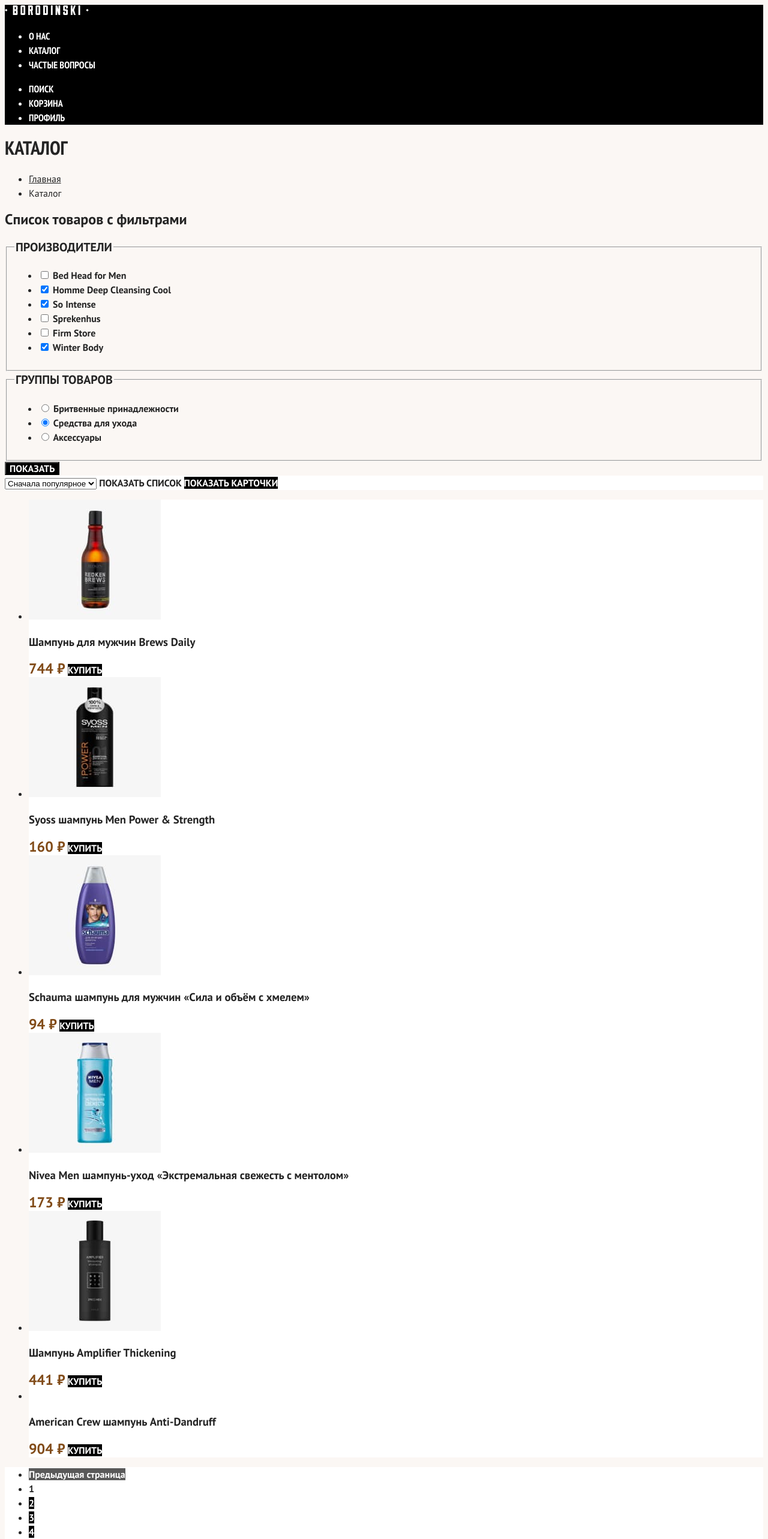
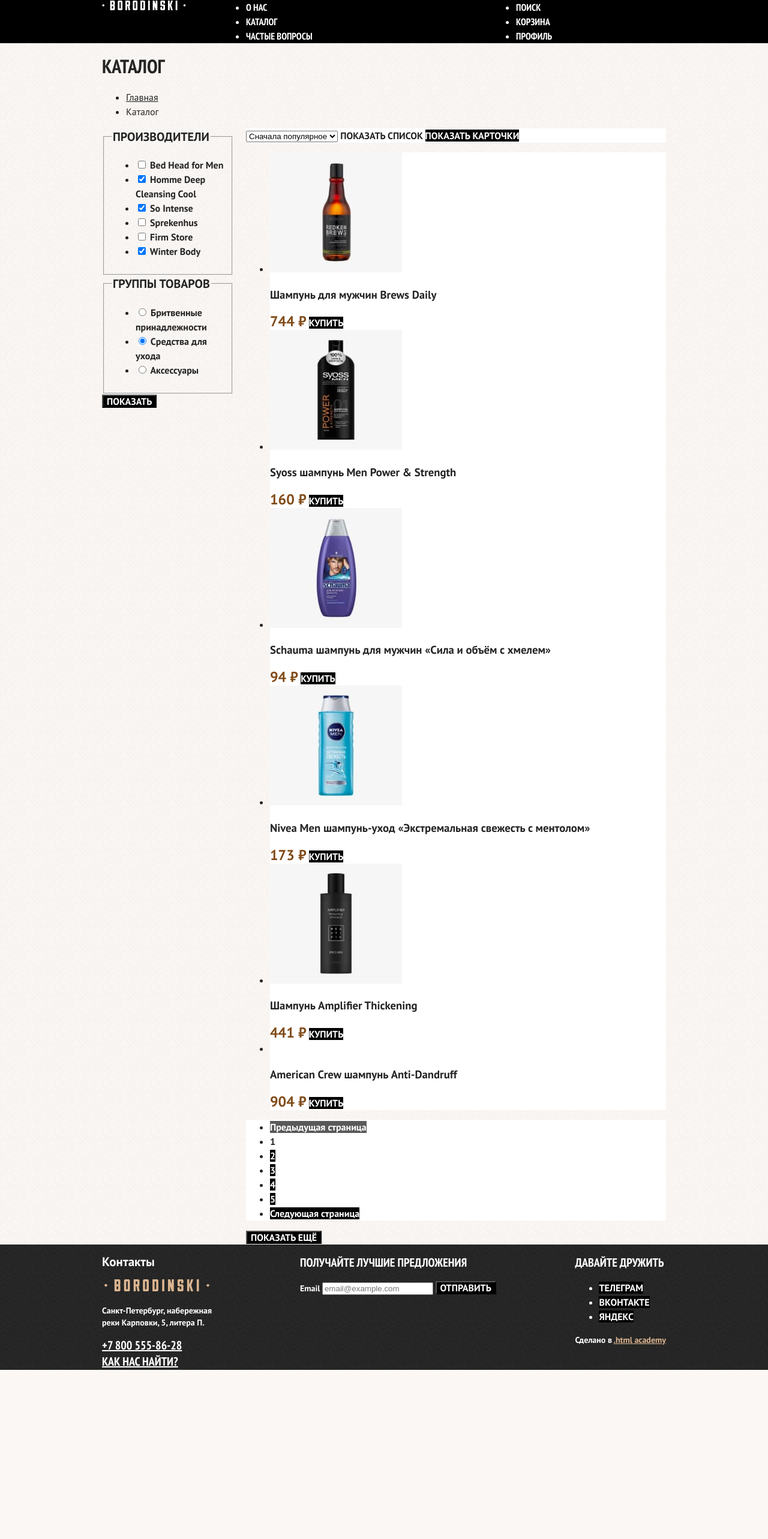
Before and after one commit to zarram89/htmlacademy-htmlcss-01-barbershop, a plain HTML site: page catalog.html in a window 1280 px wide. Shown: the top 2566 px of the page at 60% size. After the commit the page ends 2284 px from the top, so only its background shows below. Drawn offline with Linux system fonts and the light colour scheme.

Commit message:
feat: добавляет cетки страниц на флексах

```diff
--- a/catalog.html
+++ b/catalog.html
@@ -42,7 +42,8 @@
   </nav>
 </header>
 
-<main class="main-inner">
+<main class="main-inner main-container">
+  <div class="page-container">
     <!-- Шапка -->
     <header class="inner-header">
       <h1 class="inner-header-title">Каталог</h1>
@@ -57,7 +58,7 @@
     </header>
 
     <section class="catalog-products">
-    <h2 class="visually-hidden">Список товаров с фильтрами</h2>
+      <h2 class="visually-hidden" hidden>Список товаров с фильтрами</h2>
       <!-- Фильтрация -->
       <form class="catalog-filter" action="https://echo.htmlacademy.ru/" method="get">
         <fieldset class="catalog-filter-group">
@@ -129,6 +130,7 @@
         <button class="button" type="submit">Показать</button>
       </form>
 
+      <div class="catalog-right-column">
         <!-- Сортировка -->
         <div class="sorting-container">
           <select class="select-control" aria-label="Сортировка">
@@ -224,10 +226,13 @@
           </li>
         </ul>
         <button class="button pagination-show-more" type="button">Показать ещё</button>
+      </div>
     </section>
+  </div>
 </main>
 
 <footer class="page-footer">
+  <div class="page-footer-container">
     <section class="footer-contacts">
       <h2 class="visually-hidden">Контакты</h2>
       <img class="footer-contacts-logo" src="images/logo-footer.svg" width="183" height="21"
@@ -275,6 +280,7 @@
       </ul>
       <p class="about-text">Сделано в <a class="htmlacademy-link" href="https://htmlacademy.ru/">.html academy</a></p>
     </section>
+  </div>
 </footer>
 </body>
 </html>
--- a/styles/style.css
+++ b/styles/style.css
@@ -39,7 +39,15 @@
   font-display: swap;
 }
 
+html {
+  height: 100%;
+}
+
 body {
+  margin: 0;
+  display: flex;
+  flex-direction: column;
+  min-height: 100%;
   font-family: "PT Sans", sans-serif;
   font-size: 16px;
   line-height: 24px;
@@ -72,6 +80,28 @@
   background-color: #000000;
 }
 
+.navigation {
+  display: flex;
+  width: 940px;
+  margin: 0 auto;
+}
+
+.navigation-logo {
+  width: 140px;
+  margin-right: 100px;
+}
+
+.navigation-list {
+  width: 430px;
+  margin: 0;
+  padding: 0;
+}
+
+.navigation-user {
+  max-width: 250px;
+  margin-left: auto;
+}
+
 .navigation-link {
   font-family: "PT Sans Narrow", sans-serif;
   line-height: 22px;
@@ -83,17 +113,47 @@
   background-color: #000000;
 }
 
+.main-container {
+  flex-grow: 1;
+}
+
 .main-index {
   color: #ffffff;
   background-color: #000000;
-  background-image: url("images/index-bg.jpg");
+  background-image: url("../images/index-bg.jpg");
   background-repeat: no-repeat;
   background-size: 100% auto;
 }
 
+.main-inner {
+  color: #242424;
+  background-color: #fbf7f4;
+  background-image: url("../images/bg-noisy.png");
+  background-repeat: repeat;
+}
+
+.page-container {
+  width: 940px;
+  margin: 0 auto;
+}
+
+.logo {
+  display: block;
+  margin: 0 auto;
+}
+
 /* List */
 .advantages-list {
+  display: flex;
+  justify-content: space-between;
+  margin: 0;
+  padding: 0;
   text-align: center;
+  color: #ffffff;
+}
+
+.advantages-item {
+  width: 277px;
 }
 
 /* Title */
@@ -106,6 +166,9 @@
 
 /* Index columns */
 .index-columns {
+  display: flex;
+  justify-content: space-between;
+  padding: 0 40px;
   color: #242424;
   background-color: #fbf7f4;
   background-image: url("../images/bg-noisy.png");
@@ -114,6 +177,7 @@
 
 /* Services */
 .services {
+  width: 390px;
   text-transform: uppercase;
 }
 
@@ -137,6 +201,10 @@
 }
 
 /* Gallery */
+.gallery {
+  width: 390px;
+}
+
 /* Title */
 .gallery-title {
   font-family: "PT Sans Narrow", sans-serif;
@@ -148,6 +216,7 @@
 
 /* Contacts */
 .contacts {
+  width: 350px;
   font-weight: 700;
 }
 
@@ -185,6 +254,10 @@
 }
 
 /* Appointment */
+.appointment {
+  width: 430px;
+}
+
 /* Title */
 .appointment-title {
   font-family: "PT Sans Narrow", sans-serif;
@@ -217,6 +290,12 @@
   background-repeat: repeat;
 }
 
+.page-footer-container {
+  display: flex;
+  width: 940px;
+  margin: 0 auto;
+}
+
 .page-footer a {
   color: #ffffff;
 }
@@ -235,10 +314,14 @@
   color: #ffffff;
 }
 
+.footer-contacts {
+  width: 200px;
+  margin-right: 130px;
+}
+
 .footer-contacts-address {
   font-style: normal;
 }
-
 
 .footer-contacts-address p {
   font-size: 14px;
@@ -266,6 +349,11 @@
   text-transform: uppercase;
 }
 
+.footer-social {
+  margin-left: auto;
+  max-width: 190px;
+}
+
 /* Catalog */
 .inner-header-title {
   font-family: "PT Sans Narrow", sans-serif;
@@ -283,7 +371,21 @@
   color: inherit;
 }
 
+.catalog-products {
+  display: flex;
+}
+
+.catalog-filter {
+  width: 220px;
+  margin-right: 20px;
+}
+
+.catalog-right-column {
+  width: 700px;
+}
+
 /* Filter */
+/* Title */
 .catalog-filter-title {
   font-size: 20px;
   font-weight: 700;
```
Also changed, not shown: index.html (+9 -3 lines). Lines whose indentation alone changed are shown as unchanged.
